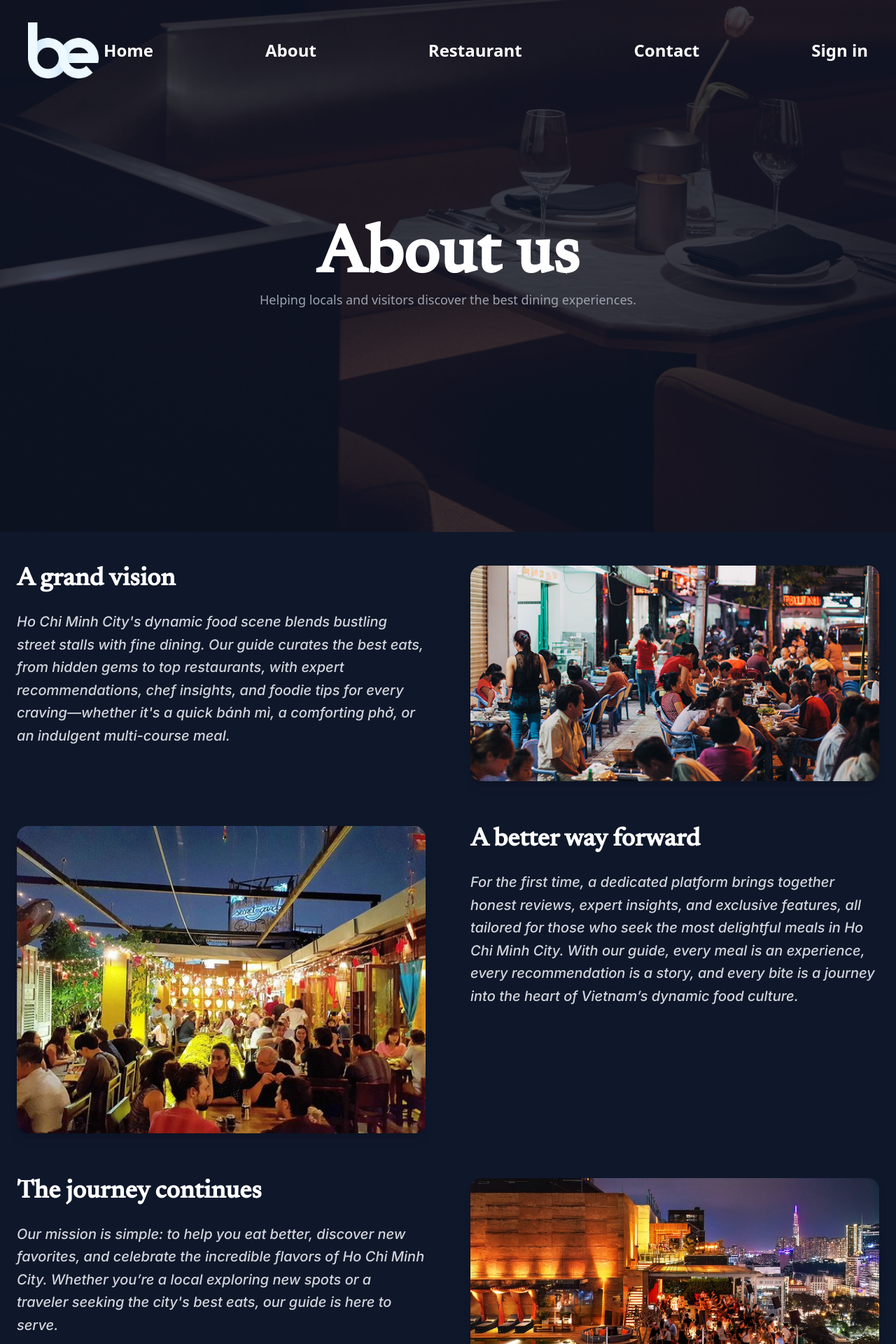
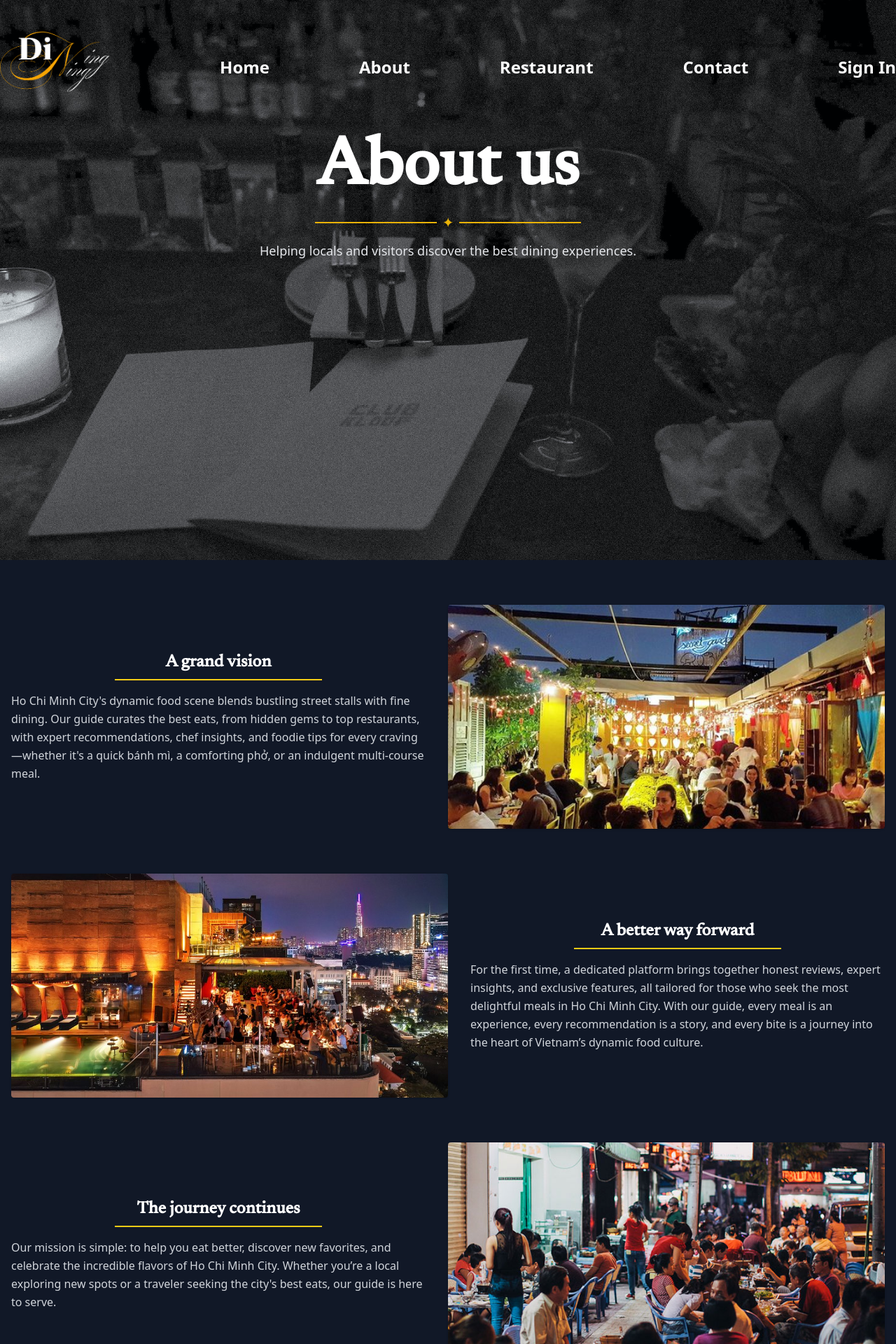
Before and after one commit to PHUPhan1707/Dinner-Guide-Web, a React (Vite) app in the folder dinner-frontend/: page /about in a window 1280 px wide. Shown: the top 1920 px of the page at 70% size. Built offline with nearby package versions, Linux system fonts and the light colour scheme; a web font is replaced by a local one.

Commit message:
Updated About.tsx
Them va xoa hinh anh
Chinh lai css va them elements decorate

```diff
--- a/dinner-frontend/src/components/DailyOffers.tsx
+++ b/dinner-frontend/src/components/DailyOffers.tsx
@@ -1,4 +1,4 @@
-import React from "react";
+
 import bgImage from "../assets/bg2.png"; // Import background image
 
 const DailyOffers = () => {
--- a/dinner-frontend/src/components/Feedback.tsx
+++ b/dinner-frontend/src/components/Feedback.tsx
@@ -1,4 +1,4 @@
-import React from "react";
+
 import avatar1 from "../assets/profile1.png";
 import avatar2 from "../assets/profile2.png";
 
--- a/dinner-frontend/src/components/Footer.tsx
+++ b/dinner-frontend/src/components/Footer.tsx
@@ -1,4 +1,4 @@
-import React from "react";
+
 import { Link } from "react-router-dom";
 import diningLogo from "../assets/diningning-logo.png";
 import twitterLogo from "../assets/twitterlogo.png";
--- a/dinner-frontend/src/pages/About.tsx
+++ b/dinner-frontend/src/pages/About.tsx
@@ -1,78 +1,156 @@
-import food1 from "../assets/food1.jpg";
-import food2 from "../assets/food2.jpg";
-import food3 from "../assets/food3.jpg";
-import backgroundImage from "../assets/Background1.png";
-import logo from "../assets/logo-be.png";
+import { Link } from "react-router-dom";
+import logo from "../assets/diningning-logo.png";
+import bg from "../assets/Background1.png";
 
-const AboutUs = () => {
+// Sample images. Replace these with your actual images.
+import imgVision from "../assets/food2.jpg";
+import imgForward from "../assets/food3.jpg";
+import imgJourney from "../assets/food1.jpg";
+
+const HomePage = () => {
+    const isLoggedIn = !!localStorage.getItem("token");
+
     return (
-        <div className="bg-gray-900 text-white min-h-screen">
-            <header
-                className="relative"
-                style={{
-                    backgroundImage: `url(${backgroundImage})`,
-                    backgroundSize: 'cover',
-                    backgroundPosition: 'center',
-                    height: '95vh'
-                }}
-            >
-                {/* Lớp phủ màu xám đậm ánh xanh */}
-                <div className="absolute inset-0" style={{backgroundColor: '#0F172A', opacity: 0.8}}></div>
+        <div className="bg-gray-900 text-white">
+            {/* HERO SECTION: Full-screen hero */}
+            <div className="relative min-h-screen">
+                {/* Hero background */}
+                <div
+                    className="absolute inset-0"
+                    style={{
+                        backgroundImage: `url(${bg})`,
+                        backgroundSize: "cover",
+                        backgroundPosition: "center",
+                        opacity: 0.95,
+                    }}
+                ></div>
 
-                <nav className="absolute top-0 left-0 right-0 flex items-center justify-between px-10 py-8 text-2xl">
-                    <img src={logo} alt="Logo" className="h-20"/>
-                    <ul className="flex space-x-40">
-                        <li className="hover:text-yellow-400 cursor-pointer font-bold">Home</li>
-                        <li className="hover:text-yellow-400 cursor-pointer font-bold">About</li>
-                        <li className="hover:text-yellow-400 cursor-pointer font-bold">Restaurant</li>
-                        <li className="hover:text-yellow-400 cursor-pointer font-bold">Contact</li>
-                        <li className="hover:text-yellow-400 cursor-pointer font-bold">Sign in</li>
-                    </ul>
-                </nav>
+                {/* Header (Navigation) */}
+                <header className="relative z-20 py-8">
+                    <div className="container mx-auto flex justify-between items-center">
+                        {/* Logo */}
+                        <Link to="/" className="flex-shrink-0">
+                            <img src={logo} alt="Logo" className="h-32" />
+                        </Link>
+                        {/* Navigation Links */}
+                        <nav className="hidden md:flex space-x-32 text-2xl font-bold">
+                            <Link to="/" className="hover:text-orange-500">Home</Link>
+                            <Link to="/about" className="hover:text-orange-500">About</Link>
+                            <Link to="/restaurant" className="hover:text-orange-500">Restaurant</Link>
+                            <Link to="/contact" className="hover:text-orange-500">Contact</Link>
+                            {isLoggedIn ? (
+                                <Link to="/profile" className="hover:text-orange-500">Profile</Link>
+                            ) : (
+                                <Link to="/auth" className="hover:text-orange-500">Sign In</Link>
+                            )}
+                        </nav>
+                    </div>
+                </header>
 
-                <div className="absolute inset-0 flex flex-col items-center justify-center">
-                    <h1 className="text-8xl font-extrabold text-white" style={{fontFamily: 'Newsreader'}}>About us</h1>
-                    <p className="text-gray-400 text-lg">
+                {/* Hero Content */}
+                <div className="relative z-20 flex flex-col items-center justify-center h-full">
+                    <h1
+                        className="text-8xl font-extrabold text-white mb-4"
+                        style={{ fontFamily: "Newsreader" }}
+                    >
+                        About us
+                    </h1>
+
+                    {/* Decorative element: yellow line with an icon */}
+                    <div className="flex items-center justify-center mb-3 w-full max-w-[380px]">
+                        <div className="flex-grow h-[2px] bg-yellow-500"></div>
+                        <span className="mx-2 text-yellow-500 text-xl">✦</span>
+                        <div className="flex-grow h-[2px] bg-yellow-500"></div>
+                    </div>
+
+                    <p className="text-gray-200 text-lg text-center px-4 max-w-2xl">
                         Helping locals and visitors discover the best dining experiences.
                     </p>
                 </div>
-            </header>
+            </div>
 
-
-            <section className="bg-[#0F172A] max-w-full mx-auto py-12 px-6 text-white">
-                <div className="grid md:grid-cols-2 gap-16">
-                    <div>
-                        <h2 className="text-4xl font-bold mb-6" style={{fontFamily: 'Newsreader'}}>A grand vision</h2>
-                        <p className="text-gray-300 text-xl leading-relaxed" style={{fontFamily: 'Inter'}}>
-                            Ho Chi Minh City's dynamic food scene blends bustling street stalls with fine dining. Our guide curates the best eats, from hidden gems to top restaurants, with expert recommendations, chef insights, and foodie tips for every craving—whether it's a quick bánh mì, a comforting phở, or an indulgent multi-course meal.
+            {/* CONTENT SECTION BELOW HERO */}
+            <section className="container mx-auto py-16 px-4">
+                {/* Block 1: Title + line centered, paragraph left, image right */}
+                <div className="flex flex-col md:flex-row md:items-center mb-16">
+                    <div className="md:w-1/2 md:pr-8">
+                        <div className="mb-4 text-center">
+                            <h2 className="text-2xl font-bold inline-block" style={{ fontFamily: "Newsreader" }}>
+                                A grand vision
+                            </h2>
+                            {/* Center the line with mx-auto */}
+                            <div className="h-[2px] w-1/2 bg-yellow-400 mt-2 mx-auto"></div>
+                        </div>
+                        <p className="text-gray-300 leading-relaxed">
+                            Ho Chi Minh City's dynamic food scene blends bustling street stalls
+                            with fine dining. Our guide curates the best eats, from hidden gems
+                            to top restaurants, with expert recommendations, chef insights, and
+                            foodie tips for every craving—whether it's a quick bánh mì, a comforting
+                            phở, or an indulgent multi-course meal.
                         </p>
                     </div>
-                    <img src={food1} alt="Street dining" className="rounded-2xl shadow-lg w-full"/>
-                </div>
-
-                <div className="grid md:grid-cols-2 gap-16 mt-16">
-                    <img src={food2} alt="Fine dining" className="rounded-2xl shadow-lg w-full"/>
-                    <div>
-                        <h2 className="text-4xl font-bold mb-6" style={{fontFamily: 'Newsreader'}}>A better way forward</h2>
-                        <p className="text-gray-300 text-xl leading-relaxed" style={{fontFamily: 'Inter'}}>
-                            For the first time, a dedicated platform brings together honest reviews, expert insights, and exclusive features, all tailored for those who seek the most delightful meals in Ho Chi Minh City.
-                            With our guide, every meal is an experience, every recommendation is a story, and every bite is a journey into the heart of Vietnam’s dynamic food culture.
-                        </p>
+                    <div className="md:w-1/2 mt-6 md:mt-0">
+                        <img
+                            src={imgVision}
+                            alt="A grand vision"
+                            className="w-full h-80 object-cover rounded shadow"
+                        />
                     </div>
                 </div>
 
-                <div className="grid md:grid-cols-2 gap-16 mt-16">
-                    <div>
-                        <h2 className="text-4xl font-bold mb-6" style={{fontFamily: 'Newsreader'}}>The journey continues</h2>
-                        <p className="text-gray-300 text-xl leading-relaxed" style={{fontFamily: 'Inter'}}>
-                            Our mission is simple: to help you eat better, discover new favorites, and celebrate the incredible flavors of Ho Chi Minh City. Whether you’re a local exploring new spots or a traveler seeking the city's best eats, our guide is here to serve.
+                {/* Block 2: Image left, Title + line centered, paragraph left */}
+                <div className="flex flex-col md:flex-row-reverse md:items-center mb-16">
+                    <div className="md:w-1/2 md:pl-8">
+                        <div className="mb-4 text-center">
+                            <h2 className="text-2xl font-bold inline-block" style={{ fontFamily: "Newsreader" }}>
+                                A better way forward
+                            </h2>
+                            <div className="h-[2px] w-1/2 bg-yellow-400 mt-2 mx-auto"></div>
+                        </div>
+                        <p className="text-gray-300 leading-relaxed">
+                            For the first time, a dedicated platform brings together honest reviews,
+                            expert insights, and exclusive features, all tailored for those who seek
+                            the most delightful meals in Ho Chi Minh City. With our guide, every meal
+                            is an experience, every recommendation is a story, and every bite is a
+                            journey into the heart of Vietnam’s dynamic food culture.
                         </p>
                     </div>
-                    <img src={food3} alt="City night view" className="rounded-2xl shadow-lg w-full"/>
+                    <div className="md:w-1/2 mt-6 md:mt-0">
+                        <img
+                            src={imgForward}
+                            alt="A better way forward"
+                            className="w-full h-80 object-cover rounded shadow"
+                        />
+                    </div>
+                </div>
+
+                {/* Block 3: Title + line centered, paragraph left, image right */}
+                <div className="flex flex-col md:flex-row md:items-center">
+                    <div className="md:w-1/2 md:pr-8">
+                        <div className="mb-4 text-center">
+                            <h2 className="text-2xl font-bold inline-block" style={{ fontFamily: "Newsreader" }}>
+                                The journey continues
+                            </h2>
+                            <div className="h-[2px] w-1/2 bg-yellow-400 mt-2 mx-auto"></div>
+                        </div>
+                        <p className="text-gray-300 leading-relaxed">
+                            Our mission is simple: to help you eat better, discover new favorites,
+                            and celebrate the incredible flavors of Ho Chi Minh City. Whether you’re
+                            a local exploring new spots or a traveler seeking the city's best eats,
+                            our guide is here to serve.
+                        </p>
+                    </div>
+                    <div className="md:w-1/2 mt-6 md:mt-0">
+                        <img
+                            src={imgJourney}
+                            alt="The journey continues"
+                            className="w-full h-80 object-cover rounded shadow"
+                        />
+                    </div>
                 </div>
             </section>
         </div>
     );
 };
 
-export default AboutUs;
+export default HomePage;
```
Also changed, not shown: dinner-frontend/src/assets/Background1.png.
